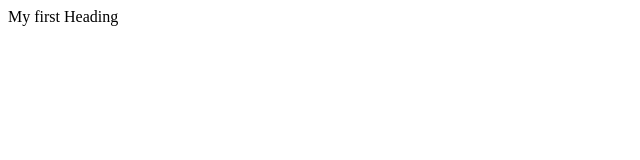
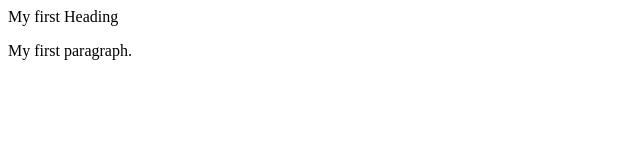
Before and after one commit to Lakshmi098-bot/AngularJS, a plain HTML site: page index.html in a window 1280 px wide. Shown: the whole page, without its empty margins (0-640 px from the left). Drawn offline with Linux system fonts and the light colour scheme.

Commit message:
added index.html

```diff
--- a/index.html
+++ b/index.html
@@ -6,5 +6,9 @@
 
 </head>
 
+<p>
+    My first paragraph.
+</p>
+
 
 </html>
```
